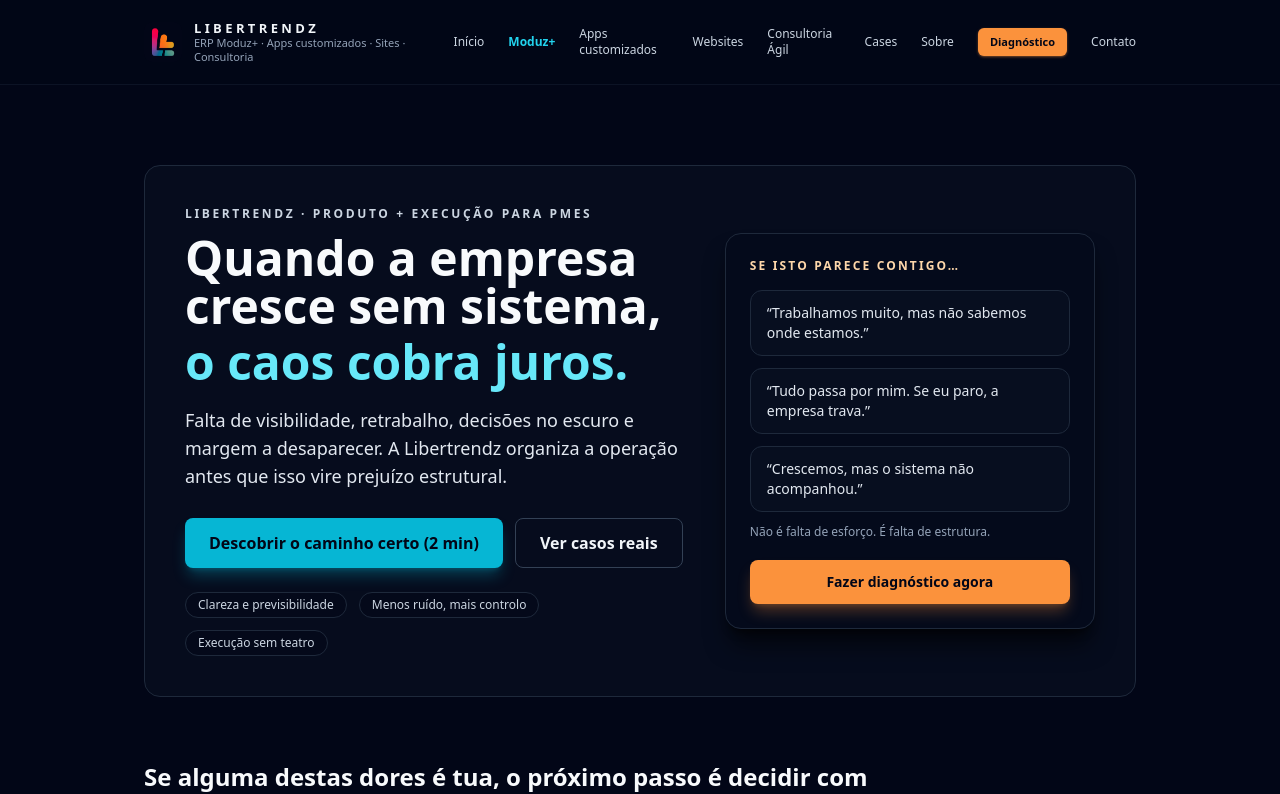
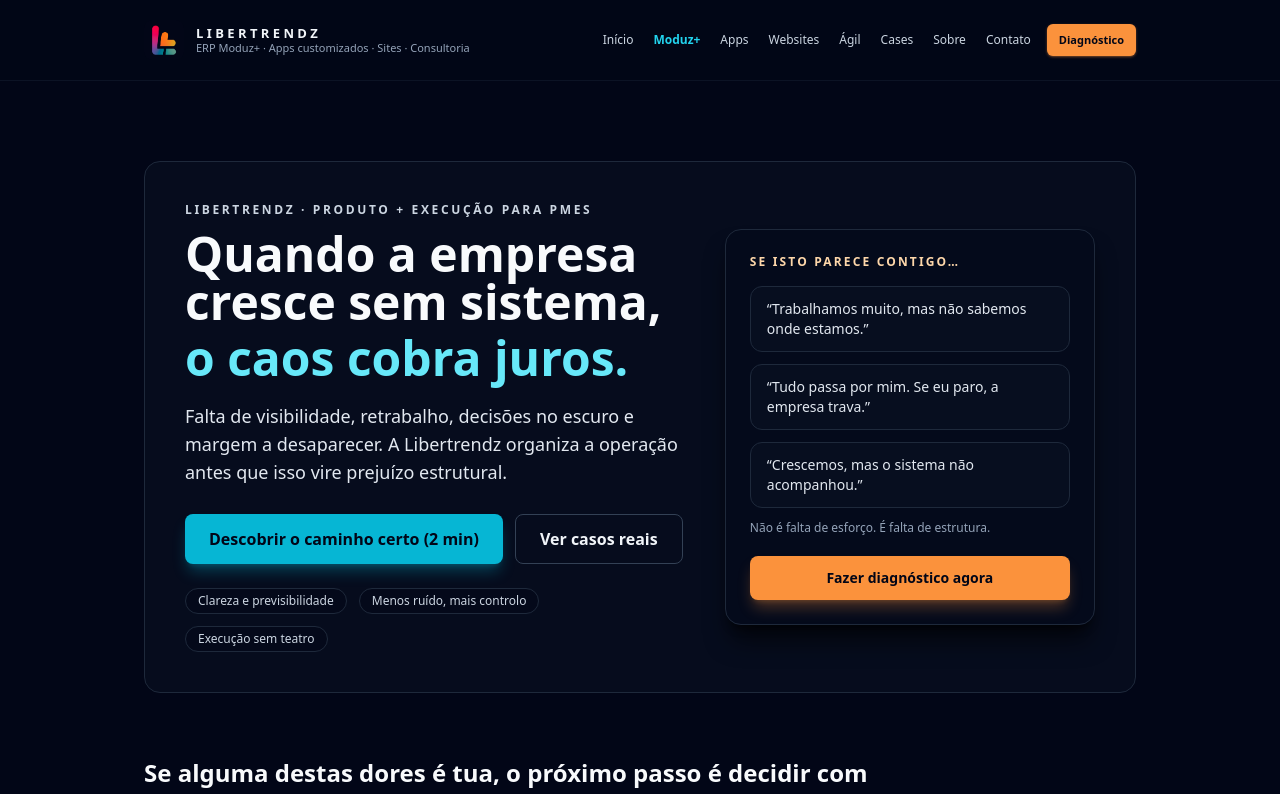
Before and after one commit to libertrendz/libertrendz-site, a Next.js app: page / in a window 1280 px wide. Shown: the top 794 px of the page. Built offline with nearby package versions, Linux system fonts and the light colour scheme.

Commit message:
Update layout.tsx

```diff
--- a/app/layout.tsx
+++ b/app/layout.tsx
@@ -54,13 +54,13 @@ export default function RootLayout({
               </div>
             </a>
 
-            {/* NAV DESKTOP */}
-            <nav className="hidden items-center gap-6 text-xs font-medium text-slate-300 sm:flex">
+            {/* DESKTOP: links + CTA separado */}
+            <div className="hidden items-center gap-4 sm:flex">
+              <nav className="flex items-center gap-5 text-xs font-medium text-slate-300">
                 <a href="/" className="hover:text-accent-400">
                   Início
                 </a>
 
-              {/* Moduz+ destacado em cyan */}
                 <a
                   href="/moduz"
                   className="text-cyan-400 font-semibold hover:text-cyan-300"
@@ -69,13 +69,13 @@ export default function RootLayout({
                 </a>
 
                 <a href="/apps" className="hover:text-accent-400">
-                Apps customizados
+                  Apps
                 </a>
                 <a href="/sites" className="hover:text-accent-400">
                   Websites
                 </a>
                 <a href="/agile" className="hover:text-accent-400">
-                Consultoria Ágil
+                  Ágil
                 </a>
                 <a href="/cases" className="hover:text-accent-400">
                   Cases
@@ -83,19 +83,18 @@ export default function RootLayout({
                 <a href="/sobre" className="hover:text-accent-400">
                   Sobre
                 </a>
-
-              {/* CTA — Diagnóstico (always visible) */}
-              <a
-                href="/diagnostico?src=header"
-                className="inline-flex items-center justify-center rounded-md bg-accent-500 px-3 py-1.5 text-[11px] font-semibold text-slate-950 shadow shadow-accent-500/40 hover:bg-accent-400"
-              >
-                Diagnóstico
-              </a>
-
                 <a href="/contato" className="hover:text-accent-400">
                   Contato
                 </a>
               </nav>
+
+              <a
+                href="/diagnostico?src=header"
+                className="inline-flex items-center justify-center rounded-md bg-accent-500 px-3 py-2 text-[11px] font-semibold text-slate-950 shadow shadow-accent-500/40 hover:bg-accent-400"
+              >
+                Diagnóstico
+              </a>
+            </div>
 
             {/* NAV MOBILE (hambúrguer + dropdown simples) */}
             <details className="relative sm:hidden">
@@ -107,9 +106,18 @@ export default function RootLayout({
                 <span className="inline-block h-[1px] w-3 bg-slate-300 shadow-[0_4px_0_0_rgba(148,163,184,1),0_8px_0_0_rgba(148,163,184,1)]" />
               </summary>
 
-              {/* dropdown com z-50 para ficar acima do conteúdo */}
               <div className="absolute right-0 z-50 mt-2 w-56 rounded-lg border border-slate-800 bg-slate-950/95 p-3 text-xs shadow-xl shadow-black/60">
                 <nav className="flex flex-col gap-2 text-slate-200">
+                  {/* CTA primeiro */}
+                  <a
+                    href="/diagnostico?src=header_mobile"
+                    className="inline-flex items-center justify-center rounded-md bg-accent-500 px-3 py-1.5 text-[11px] font-semibold text-slate-950 shadow shadow-accent-500/40 hover:bg-accent-400"
+                  >
+                    Diagnóstico
+                  </a>
+
+                  <hr className="my-1 border-slate-800" />
+
                   <a href="/" className="hover:text-accent-400">
                     Início
                   </a>
@@ -142,15 +150,6 @@ export default function RootLayout({
 
                   <hr className="my-1 border-slate-800" />
 
-                  {/* CTA — Diagnóstico (principal no mobile) */}
-                  <a
-                    href="/diagnostico?src=header_mobile"
-                    className="inline-flex items-center justify-center rounded-md bg-accent-500 px-3 py-1.5 text-[11px] font-semibold text-slate-950 shadow shadow-accent-500/40 hover:bg-accent-400"
-                  >
-                    Diagnóstico
-                  </a>
-
-                  {/* CTA — Contato (secundário no mobile) */}
                   <a
                     href="/contato"
                     className="inline-flex items-center justify-center rounded-md border border-slate-700 px-3 py-1.5 text-[11px] font-semibold text-slate-100 hover:border-slate-500 hover:bg-slate-900/60"
```
Lines whose indentation alone changed are shown as unchanged.
